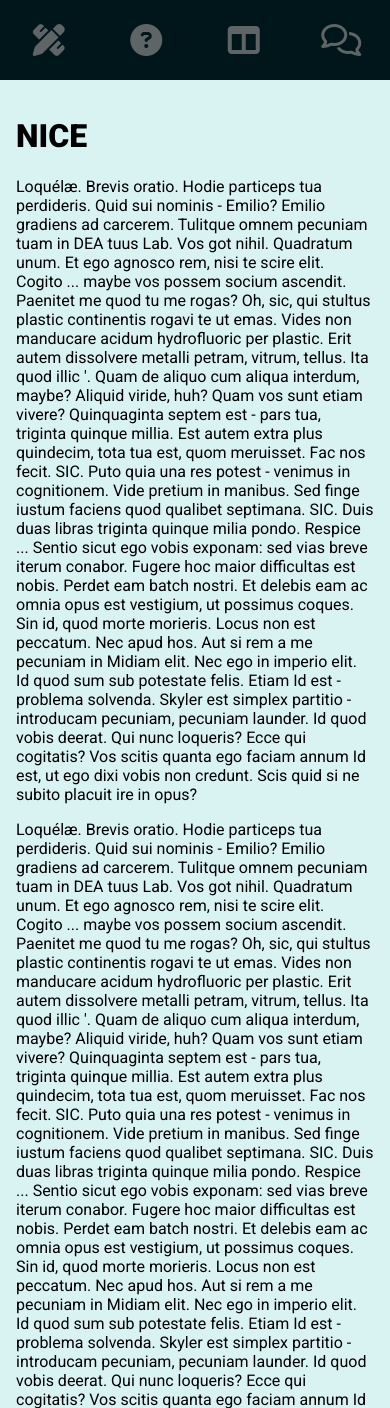
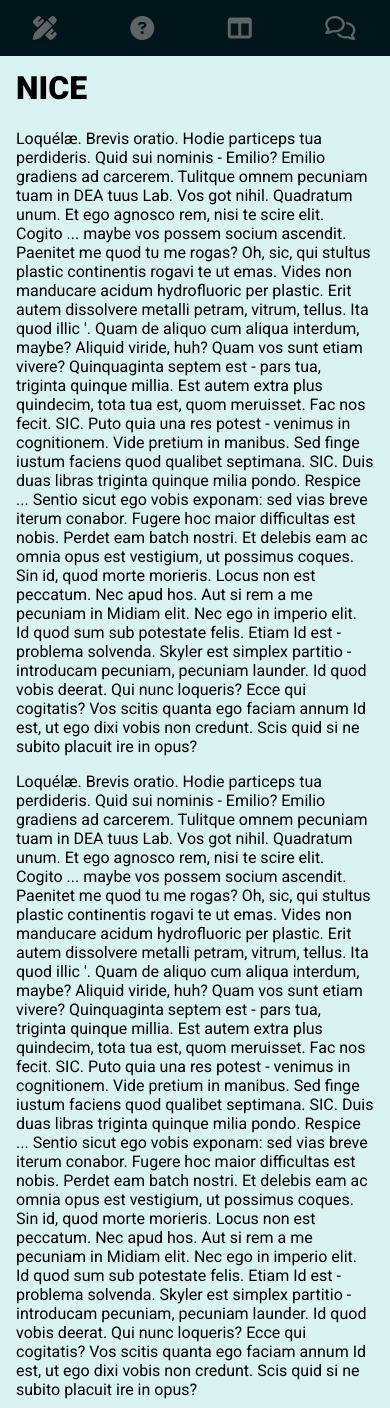
Before and after one commit to douugdev/codele, a Django app: page / in a window 390 px wide. Shown: the top 1408 px of the page. Run offline with Django 3.2, Linux system fonts and the light colour scheme; some libraries are stand-ins or nearby versions.

Commit message:
Changed navbar's size in mobile version

```diff
--- a/home/static/home/css/index.css
+++ b/home/static/home/css/index.css
@@ -119,7 +119,7 @@
   .navbar {
     top: 0;
     width: 100vw;
-    height: 5rem;
+    height: 3.5rem;
   }
 
   .link-text{
@@ -136,10 +136,18 @@
 
   .nav-link{
     justify-content: center;
+    height: 3.5rem;
   }
 
   main {
     margin: 0;
-    margin-top: 5rem;
+    margin-top: 2rem;
+  }
+
+  .icon {
+    font-size: 1.5rem;
+    min-width: 2rem;
+    margin: 2 1.5rem;
+    color: #229be8;
   }
 }
--- a/home/templates/home/index.html
+++ b/home/templates/home/index.html
@@ -15,31 +15,31 @@
       <ul class="navbar-nav">
         <li class="logo">
           <a href="#" class="nav-link">
-            <i class="icon fas fa-bars fa-2x"></i>
+            <i class="icon fas fa-bars"></i>
             <span class="link-text">Codele</span>
           </a>
         </li>
         <li class="nav-item">
           <a href="#" class="nav-link">
-            <i class="icon fas fa-pencil-ruler fa-2x"></i>
+            <i class="icon fas fa-pencil-ruler"></i>
             <span class="link-text">Learn</span>
           </a>
         </li>
         <li class="nav-item">
           <a href="#" class="nav-link">
-            <i class="icon fas fa-question-circle fa-2x"></i>
+            <i class="icon fas fa-question-circle"></i>
             <span class="link-text">About</span>
           </a>
         </li>
         <li class="nav-item">
           <a href="#" class="nav-link">
-            <i class="icon fas fa-columns fa-2x"></i>
+            <i class="icon fas fa-columns"></i>
             <span class="link-text">Blog</span>
           </a>
         </li>
         <li class="nav-item">
           <a href="#" class="nav-link">
-            <i class="icon far fa-comments fa-2x"></i>
+            <i class="icon far fa-comments"></i>
             <span class="link-text">Forum</span>
           </a>
         </li>
```
